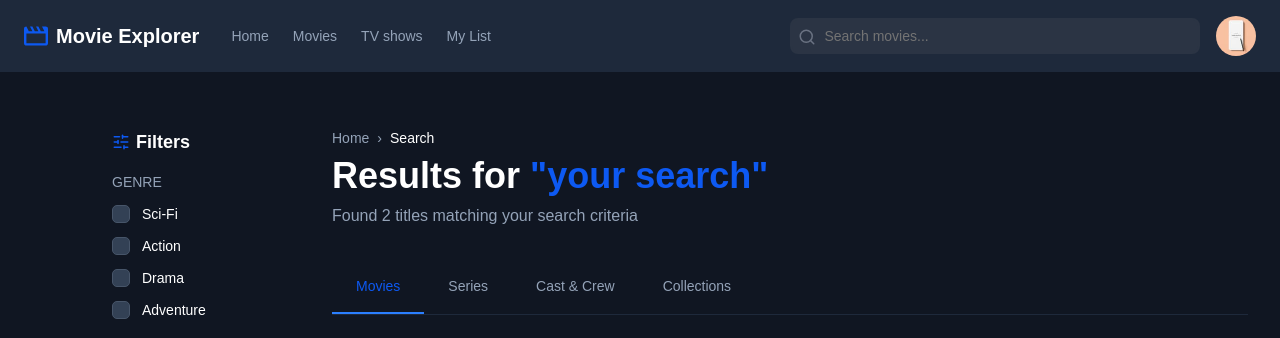
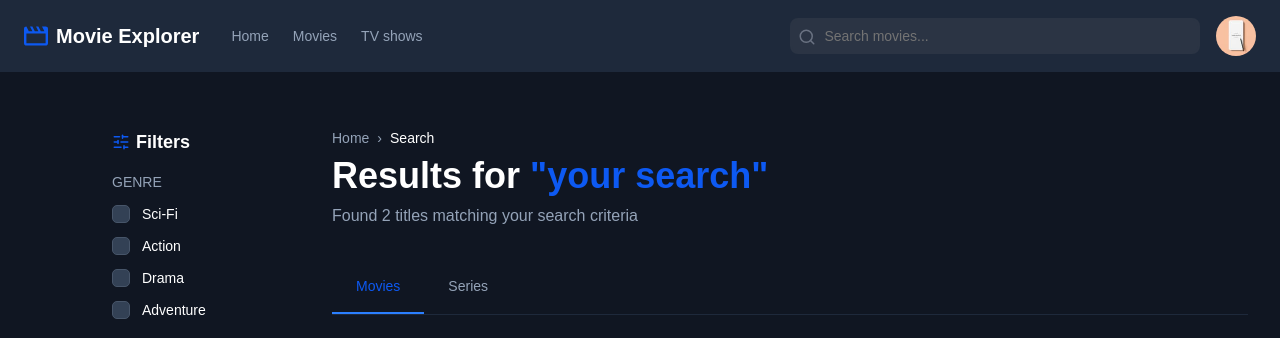
Before and after one commit to Delademddk/Movie-Streaming-App, a React (Vite) app: page /search in a window 1280 px wide. Shown: the top 338 px of the page. Built offline with nearby package versions, Linux system fonts and the light colour scheme; some icons are missing.

Commit message:
removed my list component

```diff
--- a/src/app/App.tsx
+++ b/src/app/App.tsx
@@ -6,7 +6,6 @@ import Footer from "@/components/Footer";
 import MovieDetailsPage from "./pages/MovieDetailsPage";
 import MoviesPage from "./pages/MoviesPage";
 import TVShowsPage from "./pages/TVShowsPage";
-import MyListPage from "./pages/MyListPage";
 
 export default function App() {
   const navigate = useNavigate();
@@ -20,7 +19,7 @@ export default function App() {
       return;
     }
 
-    navigate(`/search?q=${encodeURIComponent(trimmedQuery)}`);
+    navigate(`/search?query=${encodeURIComponent(trimmedQuery)}`);
   };
 
   const isSearchPage = location.pathname === "/search";
@@ -33,7 +32,6 @@ export default function App() {
         <Route path="/" element={<HomePage />} />
         <Route path="/movies" element={<MoviesPage />} />
         <Route path="/tv-shows" element={<TVShowsPage />} />
-        <Route path="/my-list" element={<MyListPage />} />
         <Route path="/search" element={<SearchPage />} />
         <Route path="/movie/:id" element={<MovieDetailsPage />} />
       </Routes>
--- a/src/app/pages/HomePage.tsx
+++ b/src/app/pages/HomePage.tsx
@@ -89,7 +89,7 @@ export default function HomePage() {
             </a>
           </div>
 
-          <div className="flex gap-6 overflow-x-auto pb-6 snap-x snap-mandatory scrollbar-hide">
+          <div className="flex gap-6 overflow-x-auto ">
             {popularLoading && <Loader />}
             {popularError && (
               <p className="text-sm text-red-400">
@@ -116,7 +116,7 @@ export default function HomePage() {
           )}
 
           <div className="grid grid-cols-2 sm:grid-cols-3 md:grid-cols-4 lg:grid-cols-5 xl:grid-cols-6 gap-6">
-            {discoverData?.results?.map((movie) => (
+            {discoverData?.results?.slice(0,12).map((movie) => (
               <MovieCard key={movie.id} movie={movie} />
             ))}
           </div>
--- a/src/app/pages/MyListPage.tsx
+++ /dev/null
@@ -1,6 +0,0 @@
-export default function MyListPage(){
-    return <div>
-                <h1 className="text-white text-7xl">MyListPage</h1>
-
-    </div>
-}
--- a/src/app/pages/SearchPage.tsx
+++ b/src/app/pages/SearchPage.tsx
@@ -13,7 +13,7 @@ type SearchFilters = {
 
 export default function SearchPage() {
   const [searchParams] = useSearchParams();
-  const query = searchParams.get("q") ?? "";
+  const query = searchParams.get("query") ?? "";
 
   const [filters, setFilters] = useState<SearchFilters>({
     genres: ["Sci-Fi", "Drama"] as string[],
@@ -88,7 +88,7 @@ export default function SearchPage() {
 
           <div className="flex-1">
             <div className="flex border-b border-[#1E293B] mb-6">
-              {["Movies", "Series", "Cast & Crew", "Collections"].map((tab) => (
+              {["Movies", "Series"].map((tab) => (
                 <button
                   key={tab}
                   className={`px-6 py-4 text-sm font-medium border-b-2 transition-colors ${
--- a/src/components/NavBar.tsx
+++ b/src/components/NavBar.tsx
@@ -90,16 +90,7 @@ export default function NavBar({ onSearch }: NavBarProps) {
           >
             TV shows
           </NavLink>
-          <NavLink
-            to="/my-list"
-            className={({ isActive }) =>
-              isActive
-                ? "text-blue-500"
-                : "cursor-pointer hover:text-white transition-colors text-[#94A3B8]"
-            }
-          >
-            My List
-          </NavLink>
+
         </div>
       </div>
 
```
